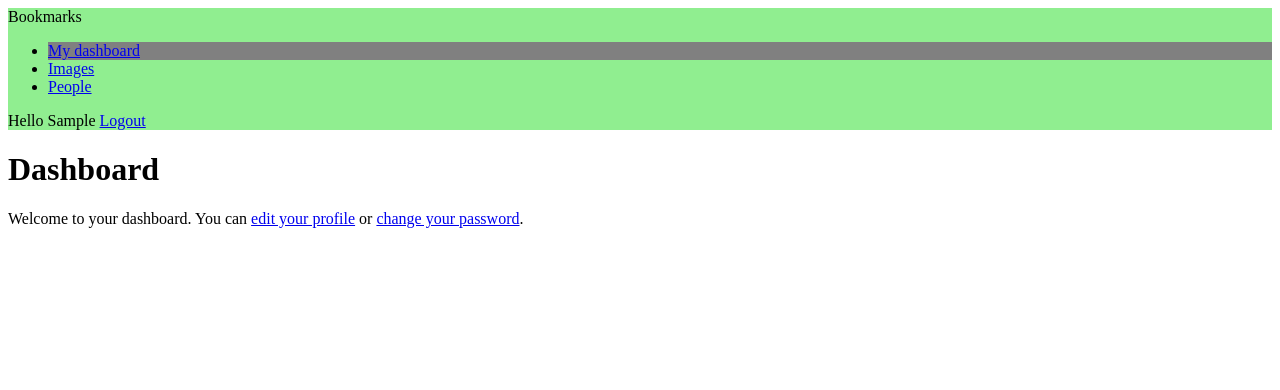
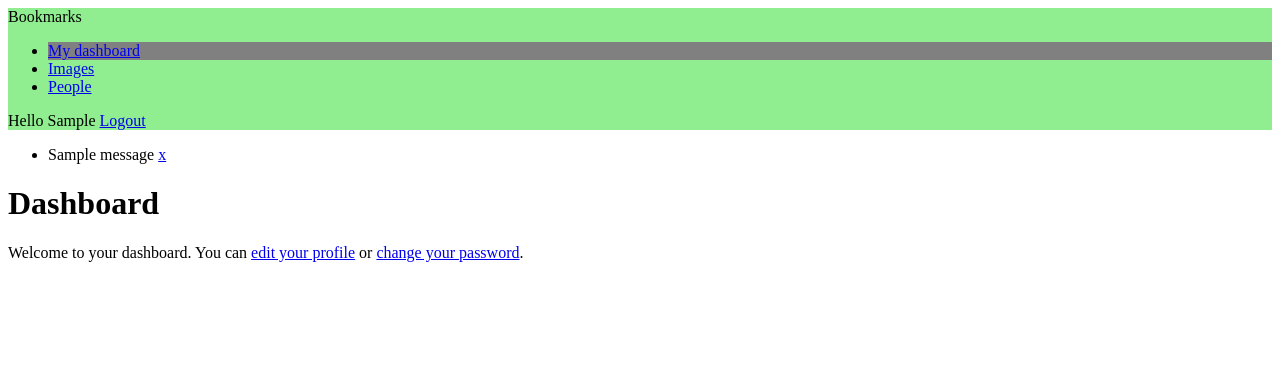
Before and after one commit to mrbazzan/django-project, a Django app: page /account/ in a window 1280 px wide. Shown: the top 390 px of the page. Run offline with Django 4.2, Linux system fonts and the light colour scheme; a user stored in the database is signed in; tables that the repository leaves empty hold one stand-in row (values such as "Sample post"); one stand-in notice (Sample message) is shown.

Commit message:
bookmarks/account: Using contrib.messages to notify users

```diff
--- a/bookmarks/account/templates/base.html
+++ b/bookmarks/account/templates/base.html
@@ -30,6 +30,20 @@
       {% endif %}
     </span>
   </div>
+
+  <div id="message">
+    {% if messages %}
+    <ul>
+      {% for message in messages %}
+      <li>
+        {{ message | safe }}
+        <a href="#">x</a>
+      </li>
+      {% endfor %}
+    </ul>
+    {% endif %}
+  </div>
+
     <div id="content">
     {% block content %}
     {% endblock %}
--- a/bookmarks/account/views.py
+++ b/bookmarks/account/views.py
@@ -4,6 +4,7 @@ from .forms import LoginForm, UserRegistrationForm, \
                    UserEditForm, ProfileEditForm
 from django.http import HttpResponse
 from django.shortcuts import render
+from django.contrib import messages
 from .models import Profile
 
 # Create your views here.
@@ -64,6 +65,9 @@ def edit(request):
         if user_form.is_valid() and profile_form.is_valid():
             user_form.save()
             profile_form.save()
+            messages.success(request, "Profile updated successfully")
+        else:
+            messages.error(request, "Error updating profile")
 
     return render(request,
                   "account/edit.html",
```
